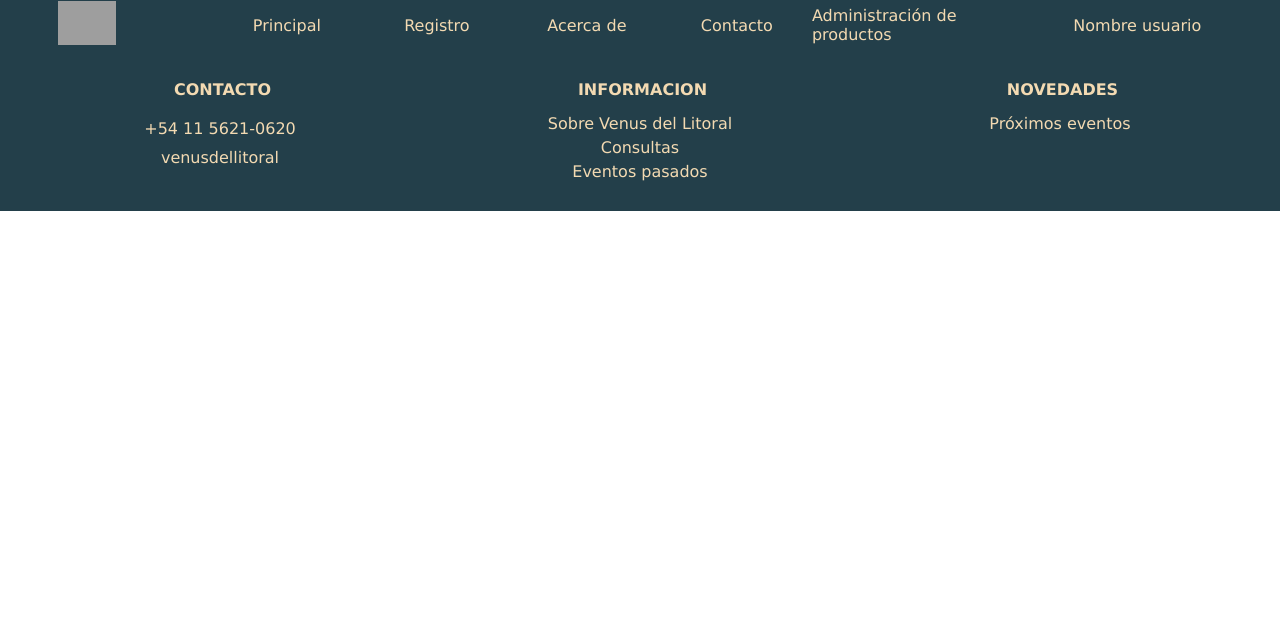
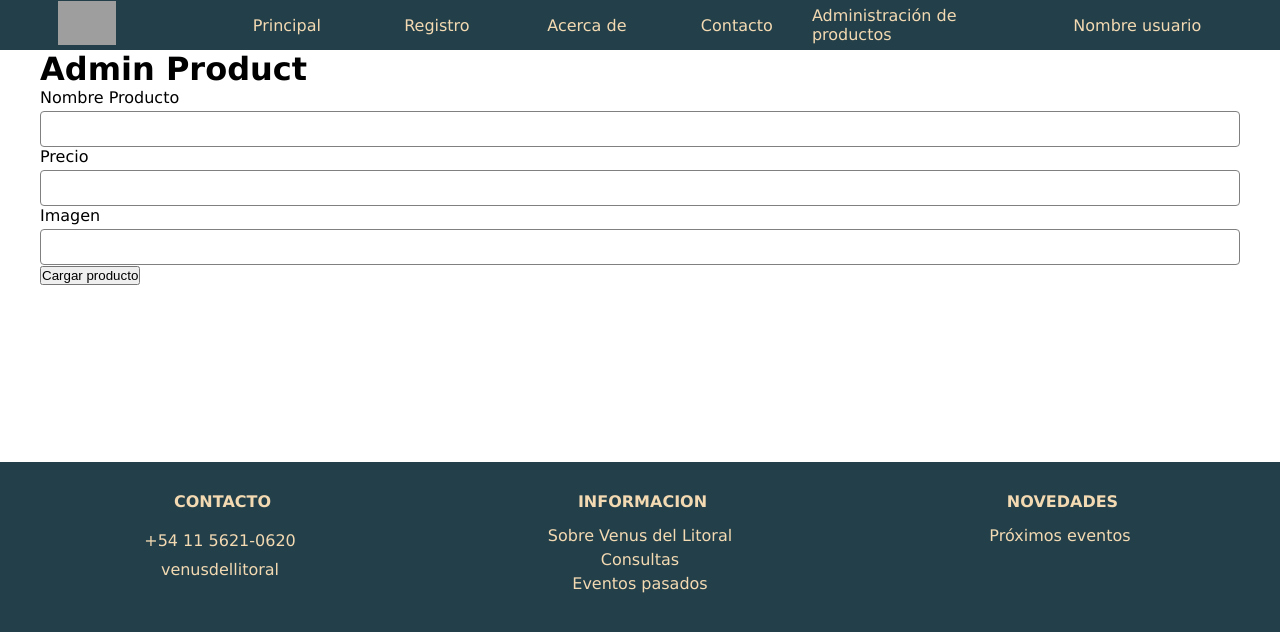
Before and after one commit to ferchu2019/react-ecommerce, a React (Vite) app: page /admin-product in a window 1280 px wide. Shown: the top 632 px of the page. Built offline with nearby package versions, Linux system fonts and the light colour scheme; grey boxes are pictures that could not be loaded; a web font is replaced by a local one.

Commit message:
nuevas carpetas

```diff
--- a/package.json
+++ b/package.json
@@ -17,8 +17,9 @@
     "install": "^0.13.0",
     "react": "^18.3.1",
     "react-dom": "^18.3.1",
+    "react-hook-form": "^7.53.0",
     "react-router-dom": "^6.26.2",
-    "sweetalert2": "^11.14.0"
+    "sweetalert2": "^11.6.13"
   },
   "devDependencies": {
     "@eslint/js": "^9.9.0",
--- a/src/App.jsx
+++ b/src/App.jsx
@@ -4,6 +4,10 @@ import Contact from "./pages/contact/Contact";
 import Login from "./pages/login/Login";
 import Header from "./layout/header/Header";
 import Footer from "./layout/footer/Footer";
+import About from "./pages/about/About";
+import Register from "./pages/register/Register";
+import AdminProduct from "./pages/admin-product/AdminProduct"
+
 
 export default function App() {
   return (
@@ -14,6 +18,9 @@ export default function App() {
         <Route path="/" element={<Home/>}/>
         <Route path="/contact" element={<Contact/>}/>
         <Route path="/login" element={<Login/>}/>
+        <Route path="/about" element={<About/>}/>
+        <Route path="admin-product" element={<AdminProduct/>}/>
+        <Route path="/register" element={<Register/>}/>
       </Routes>
     </main>
     <Footer />
--- a/src/index.css
+++ b/src/index.css
@@ -4,12 +4,14 @@
     padding: 0;
     box-sizing: border-box;
 }
+#root{
+    display: flex;
+    flex-direction: column;
+    min-width: 100dvw;
+    min-height: 100dvh;
+}
 body{
     font-family: Verdana, Geneva, Tahoma, sans-serif;
-    min-height: 100dvh;
-    min-width: 100dvw;
-    display: flex;
-    flex-direction: column;
 }
 
 /* ------- HEADER -------- */
--- a/src/layout/footer/Footer.jsx
+++ b/src/layout/footer/Footer.jsx
@@ -7,22 +7,11 @@ export default function Footer() {
       <section className="item footer1">
         <h2 className="header_footer">CONTACTO</h2>
         <div className="footer_menu_container">
-      <div className="social_icons">
-        <i className="fa-brands fa-whatsapp" />{" "}
-        <NavLink href="https://wa.me/+541156210620" target="_blank">
-          {" "}
-          +54 11 5621-0620
-        </NavLink>{" "}
+          <div className="social_icons"><i className="fa-brands fa-whatsapp" />{" "}
+            <a href="https://wa.me/+541156210620" target="_blank">{" "}+54 11 5621-0620</a>{" "}
           </div>
-      <div className="social_icons">
-        <i className="fa-brands fa-instagram" />
-        <NavLink
-          href="https://www.instagram.com/venusdellitoral/?hl=es"
-          target="_blank"
-        >
-          {" "}
-          venusdellitoral
-        </NavLink>{" "}
+          <div className="social_icons"><i className="fa-brands fa-instagram" />
+            <a href="https://www.instagram.com/venusdellitoral/?hl=es" target="_blank">{" "}venusdellitoral</a>{" "}
           </div>
         </div>
       </section>
@@ -31,19 +20,13 @@ export default function Footer() {
         <div className="footer_menu_container">
           <ul className="footer_list">
             <li className="footer_list_item">
-          <NavLink href="/pages/sobre_venus/sobre_venus.html" target="_blank">
-            Sobre Venus del Litoral
-          </NavLink>
+              <NavLink href="#" target="_blank">Sobre Venus del Litoral</NavLink>
             </li>
             <li className="footer_list_item">
-          <NavLink href="#" target="_blank">
-            Consultas
-          </NavLink>
+              <NavLink href="#" target="_blank">Consultas</NavLink>
             </li>
             <li className="footer_list_item">
-          <NavLink href="#" target="_blank">
-            Eventos pasados
-          </NavLink>
+              <NavLink href="#" target="_blank">Eventos pasados</NavLink>
             </li>
           </ul>
         </div>
@@ -53,9 +36,7 @@ export default function Footer() {
         <div className="footer_menu_container">
           <ul className="footer_list">
             <li className="footer_list_item">
-          <NavLink href="http://" target="_blank">
-            Próximos eventos
-          </NavLink>
+              <NavLink href="#" target="_blank">Próximos eventos</NavLink>
             </li>
           </ul>
         </div>
--- a/src/layout/header/Header.jsx
+++ b/src/layout/header/Header.jsx
@@ -1,45 +1,29 @@
 import { NavLink } from "react-router-dom"
+
 
 export default function Header() {
   return (
     <header className="header_container">
       <input type="checkbox" className="burger_input" id="responsive_menu" />
-  <label className="burger_menu" htmlFor="responsive_menu">
-    <div className="burger_line" />
-  </label>
-  <NavLink className="logo_container" href="index.html">
-    <img className="logo_image" src="/assets/img/logo.png" alt="logo" />
-  </NavLink>
+      <label className="burger_menu" htmlFor="responsive_menu"><div className="burger_line" /></label>
+      <NavLink className="logo_container" to='/'><img className="logo_image" src="/assets/img/logo.png" alt="logo" /></NavLink>
       <span className="logo_name">VENUS DEL LITORAL</span>
       <nav className="nav_header">
         <ul className="nav_list_header">
           <li className="nav_header_item">
-        <NavLink className="nav_header_link" href="index.html">
-          Principal
-        </NavLink>
+            <NavLink className="nav_header_link" to='/'>Principal</NavLink>
           </li>
           <li className="nav_header_item">
-        <NavLink className="nav_header_link" href="/pages/registro/registro.html">
-          Registro
-        </NavLink>
+            <NavLink className="nav_header_link" to='/register'>Registro</NavLink>
           </li>
           <li className="nav_header_item">
-        <NavLink className="nav_header_link" href="/pages/acerca_de/acerca_de.html">
-          Acerca de
-        </NavLink>
+            <NavLink className="nav_header_link" to='/about'>Acerca de</NavLink>
           </li>
           <li className="nav_header_item">
-        <NavLink className="nav_header_link" href="/pages/contacto/contacto.html">
-          Contacto
-        </NavLink>
+            <NavLink className="nav_header_link" to='./contact'>Contacto</NavLink>
           </li>
           <li className="nav_header_item">
-        <a
-          className="nav_header_link"
-          href="/pages/adm_productos/adm_productos.html"
-        >
-          Administración de productos
-        </a>
+            <NavLink className="nav_header_link" to='/admin-product'>Administración de productos</NavLink>
           </li>
         </ul>
       </nav>
--- /dev/null
+++ b/src/pages/about/About.jsx
@@ -0,0 +1,7 @@
+
+
+export default function About() {
+  return (
+    <div>About</div>
+  )
+}
--- /dev/null
+++ b/src/pages/admin-product/AdminProduct.jsx
@@ -0,0 +1,35 @@
+
+import { useForm } from "react-hook-form";
+import "./adminProduct.css"
+
+export default function AdminProduct() {
+
+  const {register, handleSubmit, formState:{errors}} = useForm();
+
+  function onProductSubmit(productData){
+   console.log(productData)
+  }
+
+  return (<>
+   <h1>Admin Product</h1>
+   <form className="admin_form" onSubmit={handleSubmit(onProductSubmit)}>
+      <div className="input_container">
+        <label htmlFor="name">Nombre Producto</label>
+        <input type="text" id="name" {...register("name", {required: true}) }/>
+        {errors.name && <div className="input-error">El campo es requerido</div>}
+      </div>
+      <div className="input_container">
+        <label htmlFor="number">Precio</label>
+        <input type="number" id="number" {...register("price", {required: true}) }/>
+        {errors.price && <div className="input-error">El campo es requerido</div>}
+      </div>
+      <div className="input_container">
+        <label htmlFor="image">Imagen</label>
+        <input type="url" id="image" {...register("image") }/>
+      </div>
+      <button type="submit">Cargar producto</button>
+   </form>
+
+  </>
+  )
+}
--- /dev/null
+++ b/src/pages/admin-product/adminProduct.css
@@ -0,0 +1,18 @@
+.admin_form{
+    input, textarea, select {
+        padding: .5rem 1rem;
+        border: 1px solid gray;
+        outline: none;
+        font-size: 16px;
+        border-radius: 4px;
+    }
+    .input_container{
+        display: flex;
+        flex-direction: column;
+        gap: .25rem;
+    }
+    .input-error{
+        color: red;
+        font-size: .5rem;
+    }
+}
--- a/src/pages/contact/Contact.jsx
+++ b/src/pages/contact/Contact.jsx
@@ -3,10 +3,10 @@ import "./contact.css"
 export default function Contact() {
   return (
     <div className="contact_container">
-        <form className="contact_form">
+     <form className="contact_form">
         <h2>Escribanos su consulta</h2>
         <div className="input_container">
-            <label>Nombre y Apellido </label>
+            <label htmlFor="fullname">Nombre y Apellido </label>
             <input type="text" name="fullname" id="fullname" required minLength="6" maxLength="50" />
         </div>
         <div className="input_container">
@@ -24,7 +24,7 @@ export default function Contact() {
         <div className="input_container">
             <button type="submit">Enviar</button>
         </div>
-        </form>
+     </form>
         <div className="contact_map">
             <iframe
                 src="https://www.google.com/maps/embed?pb=!1m18!1m12!1m3!1d113262.71073901864!2d-58.874789589489126!3d-27.486075093428386!2m3!1f0!2f0!3f0!3m2!1i1024!2i768!4f13.1!3m3!1m2!1s0x94456b79d5bed36b%3A0xfa999f1ef3b40646!2sCorrientes!5e0!3m2!1ses-419!2sar!4v1715543100971!5m2!1ses-419!2sar"
--- /dev/null
+++ b/src/pages/register/Register.jsx
@@ -0,0 +1,7 @@
+
+
+export default function Register() {
+  return (
+    <div>Register</div>
+  )
+}
```
Also changed, not shown: 1 other file (tests, documents, lock files or other folders). Lines whose indentation alone changed are shown as unchanged.
